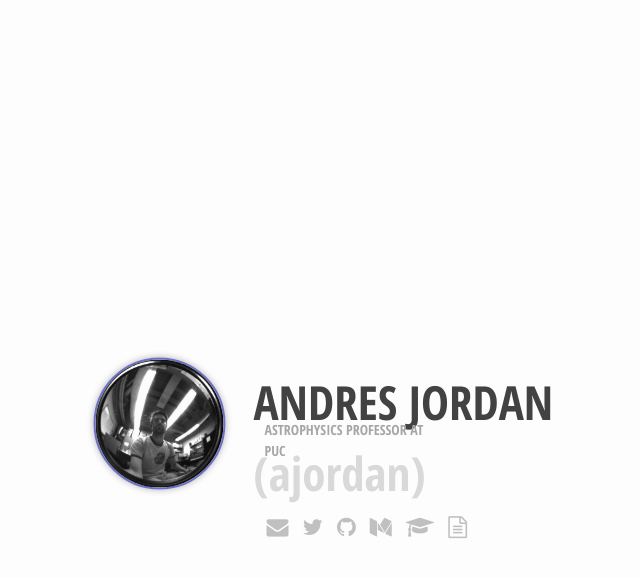
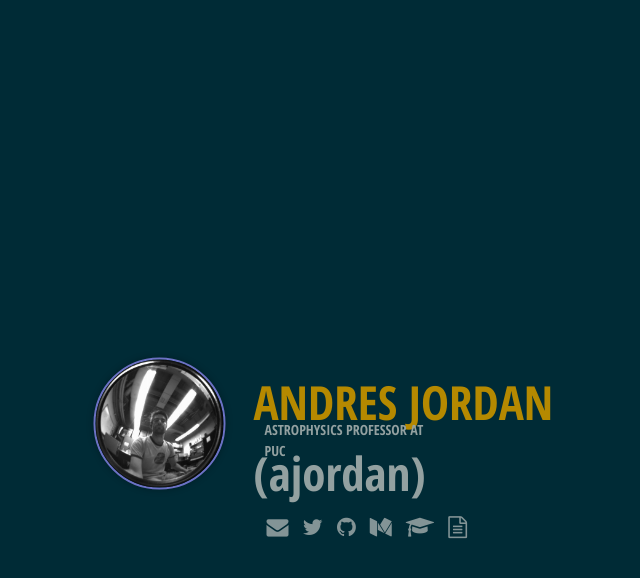
Before and after one commit to andres-jordan/andres-jordan.github.io, a Jekyll site: the page built from index.html, in a window 1280 px wide. Shown: the top 578 px of the page, without its empty margins (254-894 px from the left). Built offline with Jekyll 4.4.1, drawn with Linux system fonts in a browser that asks for light colours; nearby versions of some CDN libraries.

Commit message:
new color scheme

```diff
--- a/_sass/_setup.scss
+++ b/_sass/_setup.scss
@@ -28,13 +28,19 @@ $base-line-height:    1.5;
 
 $spacing-unit:        30px;
 
-$background-color:    #fdfdfd;
+//$background-color:    #fdfdfd;
+$background-color:    $base03;
 $text-color:          #1a1a1a;
 
-$name-color:          lighten($text-color, 15.5%);
-$nickname-color:      lighten($text-color, 75%);
-$sub-title-color:     lighten($text-color, 55%);
-$link-color:          lighten($text-color, 65%);
+//$name-color:          lighten($text-color, 15.5%);
+//$nickname-color:      lighten($text-color, 75%);
+//$sub-title-color:     lighten($text-color, 55%);
+//$link-color:          lighten($text-color, 65%);
+
+$name-color:          $yellow;
+$nickname-color:      $base1;
+$sub-title-color:     $base1;
+$link-color:          $base0;
 
 $brand-color:         #1193f6;
 $brand-color-light:   lighten($brand-color, 10%);
```
